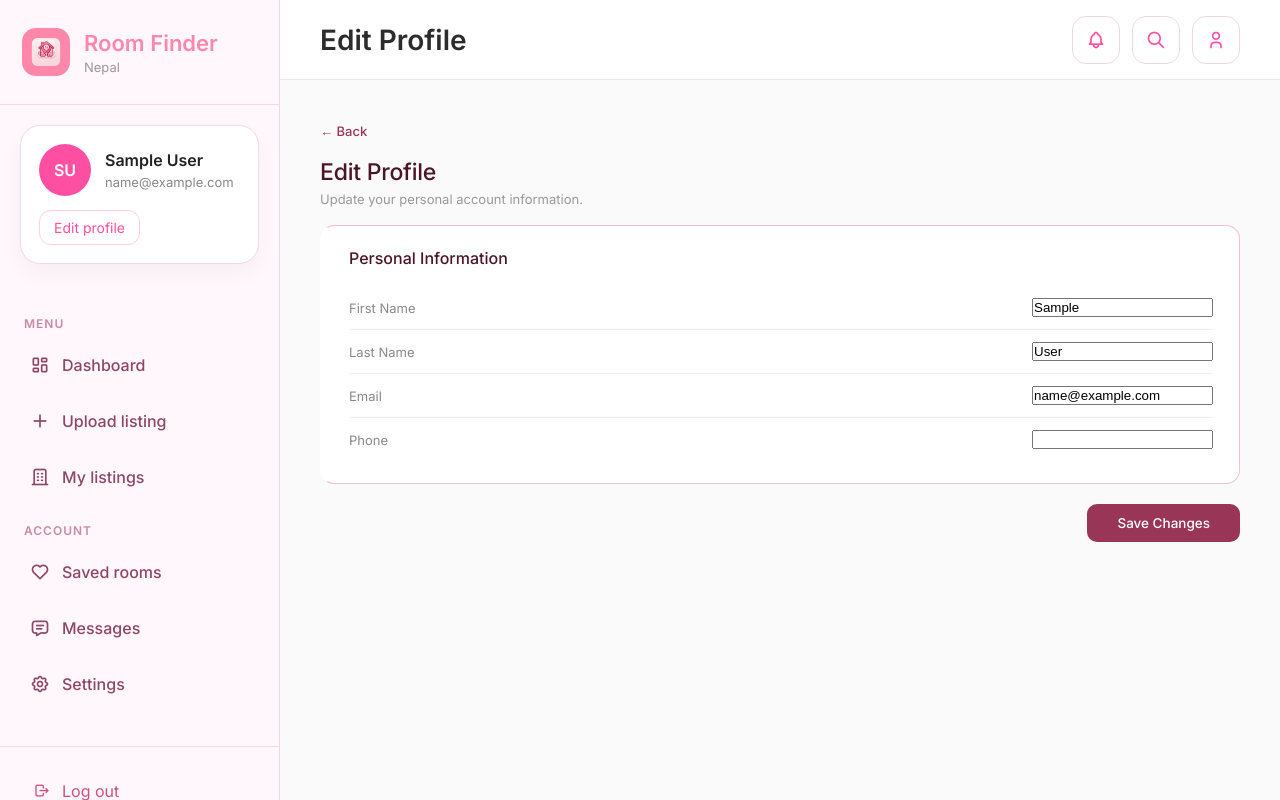
After one commit to janaki0068/Room-Finder, a Django app: page /edit-profile/ in a window 1280 px wide. The commit adds this page. Run offline with Django 5.2, Linux system fonts and the light colour scheme; the visitor is signed in with stand-in values (Sample User, id 1).

Commit message:
Add edit profile page and update settings

```diff
--- a/roomfinder/urls.py
+++ b/roomfinder/urls.py
@@ -24,7 +24,7 @@ urlpatterns = [
     path('admin/', admin.site.urls),
     path('', include('rooms.urls')),
     path('adminpanel/', include('adminpanel.urls')),
-    path("accounts/", include("django.contrib.auth.urls")),
+
 ]
 
 if settings.DEBUG:
--- a/rooms/forms.py
+++ b/rooms/forms.py
@@ -1,6 +1,6 @@
 from django import forms
 from django.contrib.auth.forms import User
-from .models import Room, UserPreference
+from .models import Room, UserPreference, Profile
 
 # Register
 class RegisterForm(forms.Form):
@@ -84,3 +84,29 @@ class UserPreferenceForm(forms.ModelForm):
             "show_phone",
             "show_email",
         ]
+
+class EditProfileForm(forms.ModelForm):
+    first_name = forms.CharField(max_length=150, required=True)
+    last_name = forms.CharField(max_length=150, required=False)
+    email = forms.EmailField(required=True)
+
+    class Meta:
+        model = Profile
+        fields = ['phone']  # add other Profile fields here if you want them editable too
+
+    def __init__(self, *args, **kwargs):
+        self.user = kwargs.pop('user')
+        super().__init__(*args, **kwargs)
+        self.fields['first_name'].initial = self.user.first_name
+        self.fields['last_name'].initial = self.user.last_name
+        self.fields['email'].initial = self.user.email
+
+    def save(self, commit=True):
+        profile = super().save(commit=False)
+        self.user.first_name = self.cleaned_data['first_name']
+        self.user.last_name = self.cleaned_data['last_name']
+        self.user.email = self.cleaned_data['email']
+        if commit:
+            self.user.save()
+            profile.save()
+        return profile
--- a/rooms/urls.py
+++ b/rooms/urls.py
@@ -1,5 +1,6 @@
 from django.urls import path
 from . import views
+from django.contrib.auth import views as auth_views
 
 urlpatterns = [
     path('', views.home, name='home'),
@@ -25,6 +26,8 @@ urlpatterns = [
     path("messages/<int:user_id>/<int:room_id>/",views.chat_room,name="chat_room"),
     path("settings/", views.settings_view, name="settings"),
 
+    path('settings/password/', auth_views.PasswordChangeView.as_view(), name='password_change'),
+
 
     # TENANT -->
     path("tenant-dashboard/", views.tenant_dashboard, name="tenant_dashboard"),
--- a/rooms/views.py
+++ b/rooms/views.py
@@ -226,11 +226,14 @@ def edit_listing(request, room_id):
     )
 
     if request.method == "POST":
-        form = RoomForm(request.POST, instance=room)
+        form = RoomForm(request.POST, request.FILES, instance=room)
 
         if form.is_valid():
             form.save()
-            return redirect("my_listings")
+            messages.success(request, "Property updated successfully.")
+            return redirect("edit_listing", room_id=room.id)
+        else:
+            messages.error(request, "Please correct the errors below.")
 
     else:
         form = RoomForm(instance=room)
@@ -273,9 +276,24 @@ def saved_rooms(request):
     })
 
 # My edit profile
+from .forms import EditProfileForm
+
 @login_required
 def edit_profile(request):
-    return render(request, "edit_profile.html")
+    profile = request.user.profile
+
+    if request.method == "POST":
+        form = EditProfileForm(request.POST, instance=profile, user=request.user)
+        if form.is_valid():
+            form.save()
+            messages.success(request, "Profile updated successfully.")
+            return redirect("settings")
+        else:
+            messages.error(request, "Please correct the errors below.")
+    else:
+        form = EditProfileForm(instance=profile, user=request.user)
+
+    return render(request, "edit_profile.html", {"form": form})
 
 
 # My upload listing
@@ -406,9 +424,7 @@ def chat_room(request, user_id, room_id):
         is_read=False
     ).update(is_read=True)
 
-    # -----------------------------
-    # Build conversation list
-    # -----------------------------
+    # conversation lists
     all_messages = Message.objects.filter(
         Q(sender=request.user) | Q(receiver=request.user)
     ).select_related(
--- a/static/css/settings.css
+++ b/static/css/settings.css
@@ -29,6 +29,22 @@
     font-size: 13px;
     color: #999999;
     margin: 0;
+}
+
+.page-top {
+    margin-bottom: 18px;
+}
+
+.back-btn {
+    font-size: 13px;
+    font-weight: 500;
+    color: var(--pink-600);
+    text-decoration: none;
+    transition: color 0.15s ease;
+}
+
+.back-btn:hover {
+    color: var(--pink-800);
 }
 
 
--- /dev/null
+++ b/templates/edit_profile.html
@@ -0,0 +1,60 @@
+{% extends "landlord_base.html" %}
+{% load static %}
+
+{% block title %}Edit Profile{% endblock %}
+{% block page_title %}Edit Profile{% endblock %}
+
+{% block extra_css %}
+<link rel="stylesheet" href="{% static 'css/settings.css' %}">
+{% endblock %}
+
+{% block content %}
+
+<div class="page-top">
+    <a href="#" onclick="history.back(); return false;" class="back-btn">
+    ← Back
+    </a>
+</div>
+
+<div class="page-top">
+    <h1>Edit Profile</h1>
+    <p>Update your personal account information.</p>
+</div>
+
+<form method="POST">
+    {% csrf_token %}
+
+    <div class="settings-container">
+
+        <div class="settings-card">
+            <h3>Personal Information</h3>
+
+            <div class="setting-row">
+                <span>First Name</span>
+                {{ form.first_name }}
+            </div>
+
+            <div class="setting-row">
+                <span>Last Name</span>
+                {{ form.last_name }}
+            </div>
+
+            <div class="setting-row">
+                <span>Email</span>
+                {{ form.email }}
+            </div>
+
+            <div class="setting-row">
+                <span>Phone</span>
+                {{ form.phone }}
+            </div>
+        </div>
+
+        <div class="settings-card save-card">
+            <button type="submit" class="save-btn">Save Changes</button>
+        </div>
+
+    </div>
+</form>
+
+{% endblock %}
--- a/templates/messages.html
+++ b/templates/messages.html
@@ -9,6 +9,12 @@
 {% endblock %}
 
 {% block content %}
+
+<div class="page-top">
+    <a href="#" onclick="history.back(); return false;" class="back-btn">
+    ← Back
+    </a>
+</div>
 
 <div class="messages-container">
 
--- a/templates/settings.html
+++ b/templates/settings.html
@@ -9,6 +9,12 @@
 {% endblock %}
 
 {% block content %}
+
+<div class="page-top">
+    <a href="#" onclick="history.back(); return false;" class="back-btn">
+    ← Back
+    </a>
+</div>
 
 <div class="page-top">
     <h1>Settings</h1>
```
Also changed, not shown: static/css/messages.css (+18 -1 lines), roomfinder/settings.py (line endings or trailing spaces).
